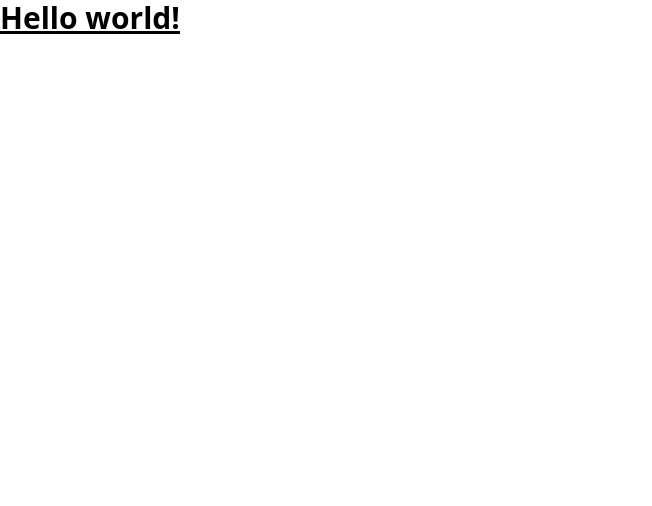
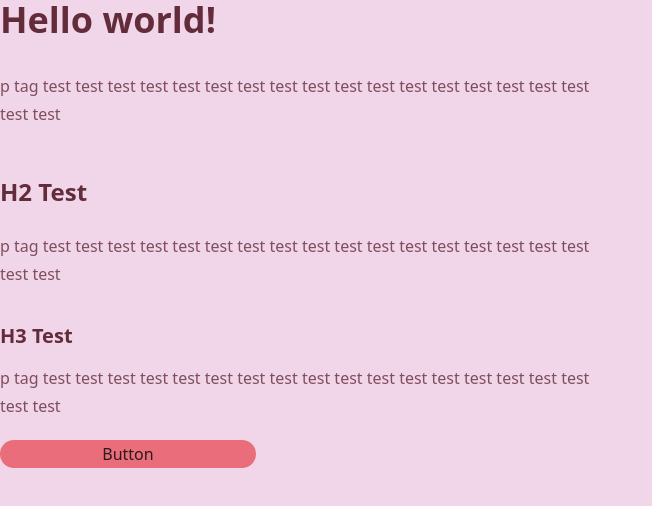
Before and after one commit to next-web-technology/support-okusu, an Angular app: page / in a window 1280 px wide. Shown: the top 506 px of the page, without its empty margins (0-652 px from the left). Built offline with nearby package versions, Linux system fonts and the light colour scheme.

Commit message:
build: daisyui

```diff
--- a/package.json
+++ b/package.json
@@ -39,11 +39,13 @@
     "@angular-eslint/template-parser": "16.1.1",
     "@angular/cli": "~16.2.0",
     "@angular/compiler-cli": "^16.2.0",
+    "@tailwindcss/typography": "^0.5.9",
     "@testing-library/angular": "^14.3.0",
     "@types/jasmine": "~4.3.0",
     "@typescript-eslint/eslint-plugin": "5.62.0",
     "@typescript-eslint/parser": "5.62.0",
     "autoprefixer": "^10.4.15",
+    "daisyui": "^3.6.3",
     "eslint": "^8.47.0",
     "eslint-config-prettier": "^9.0.0",
     "jasmine-core": "~4.6.0",
--- a/projects/admin/src/app/home/home.component.ts
+++ b/projects/admin/src/app/home/home.component.ts
@@ -5,7 +5,26 @@ import { CommonModule } from '@angular/common';
   selector: 'admin-home',
   standalone: true,
   imports: [CommonModule],
-  template: ` <h1 class="text-3xl font-bold underline">Hello world!</h1> `,
+  template: `
+    <div class="prose">
+      <h1>Hello world!</h1>
+      <p>
+        p tag test test test test test test test test test test test test test
+        test test test test test test
+      </p>
+      <h2>H2 Test</h2>
+      <p>
+        p tag test test test test test test test test test test test test test
+        test test test test test test
+      </p>
+      <h3>H3 Test</h3>
+      <p>
+        p tag test test test test test test test test test test test test test
+        test test test test test test
+      </p>
+      <button class="prose btn-primary w-64 rounded-full">Button</button>
+    </div>
+  `,
   styles: [],
 })
 export class HomeComponent {}
--- a/projects/admin/src/index.html
+++ b/projects/admin/src/index.html
@@ -1,5 +1,5 @@
 <!doctype html>
-<html lang="en">
+<html lang="en" data-theme="valentine">
   <head>
     <meta charset="utf-8" />
     <title>Admin</title>
--- a/projects/lp/src/app/app.routes.ts
+++ b/projects/lp/src/app/app.routes.ts
@@ -1,3 +1,9 @@
 import { Routes } from '@angular/router';
 
-export const routes: Routes = [];
+export const routes: Routes = [
+  {
+    path: '',
+    loadComponent: () =>
+      import('./home/home.component').then((x) => x.HomeComponent),
+  },
+];
--- a/projects/lp/src/app/home/home.component.ts
+++ b/projects/lp/src/app/home/home.component.ts
@@ -5,7 +5,26 @@ import { CommonModule } from '@angular/common';
   selector: 'web-home',
   standalone: true,
   imports: [CommonModule],
-  template: ` <h1 class="text-3xl font-bold underline">Hello world!</h1> `,
+  template: `
+    <div class="prose">
+      <h1>Hello world!</h1>
+      <p>
+        p tag test test test test test test test test test test test test test
+        test test test test test test
+      </p>
+      <h2>H2 Test</h2>
+      <p>
+        p tag test test test test test test test test test test test test test
+        test test test test test test
+      </p>
+      <h3>H3 Test</h3>
+      <p>
+        p tag test test test test test test test test test test test test test
+        test test test test test test
+      </p>
+      <button class="prose btn-primary w-64 rounded-full">Button</button>
+    </div>
+  `,
   styles: [],
 })
 export class HomeComponent {}
--- a/projects/lp/src/index.html
+++ b/projects/lp/src/index.html
@@ -1,5 +1,5 @@
 <!doctype html>
-<html lang="en">
+<html lang="en" data-theme="light">
   <head>
     <meta charset="utf-8" />
     <title>Lp</title>
--- a/projects/web/src/app/app.routes.ts
+++ b/projects/web/src/app/app.routes.ts
@@ -1,3 +1,9 @@
 import { Routes } from '@angular/router';
 
-export const routes: Routes = [];
+export const routes: Routes = [
+  {
+    path: '',
+    loadComponent: () =>
+      import('./home/home.component').then((x) => x.HomeComponent),
+  },
+];
--- a/projects/web/src/app/home/home.component.ts
+++ b/projects/web/src/app/home/home.component.ts
@@ -5,7 +5,26 @@ import { CommonModule } from '@angular/common';
   selector: 'web-home',
   standalone: true,
   imports: [CommonModule],
-  template: ` <h1 class="text-3xl font-bold underline">Hello world!</h1> `,
+  template: `
+    <div class="prose">
+      <h1>Hello world!</h1>
+      <p>
+        p tag test test test test test test test test test test test test test
+        test test test test test test
+      </p>
+      <h2>H2 Test</h2>
+      <p>
+        p tag test test test test test test test test test test test test test
+        test test test test test test
+      </p>
+      <h3>H3 Test</h3>
+      <p>
+        p tag test test test test test test test test test test test test test
+        test test test test test test
+      </p>
+      <button class="prose btn-primary w-64 rounded-full">Button</button>
+    </div>
+  `,
   styles: [],
 })
 export class HomeComponent {}
--- a/projects/web/src/index.html
+++ b/projects/web/src/index.html
@@ -1,5 +1,5 @@
 <!doctype html>
-<html lang="en">
+<html lang="en" data-theme="dark">
   <head>
     <meta charset="utf-8" />
     <title>Web</title>
--- a/tailwind.config.js
+++ b/tailwind.config.js
@@ -8,5 +8,8 @@ module.exports = {
   theme: {
     extend: {},
   },
-  plugins: [],
+  plugins: [require("@tailwindcss/typography"), require("daisyui")],
+  daisyui: {
+    themes: ["light", "dark", "valentine"],
+  },
 };
```
Also changed, not shown: 1 other file (tests, documents, lock files or other folders).
